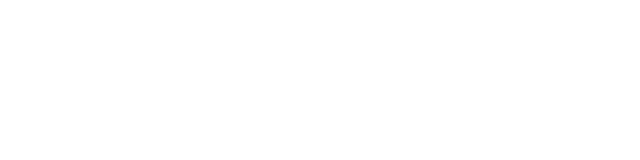
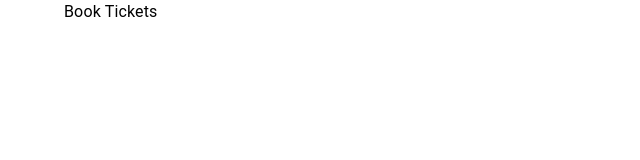
Before and after one commit to Krunal-11/Flight-Booking-Application, a React (Create React App) app in the folder client/: page /booking in a window 1280 px wide. Before the commit this address had no page. Shown: the top 160 px of the page, without its empty margins (0-640 px from the left). Built offline with nearby package versions, Linux system fonts and the light colour scheme.

Commit message:
passed number of people as state for booking page

```diff
--- a/client/src/App.js
+++ b/client/src/App.js
@@ -3,6 +3,7 @@ import { BrowserRouter as Router, Route, Routes } from 'react-router-dom';
 import LoginRegisterPage from './LoginRegisterPage';
 import HomePage from './HomePage';
 import ViewTripsPage from './ViewTripsPage';
+import BookingPage from './BookingPage'
 
 
 function App() {
@@ -12,6 +13,7 @@ function App() {
                 <Route path="/login" element={<LoginRegisterPage />} />
                 <Route path="/home" element={<HomePage />} />
                 <Route path="/all-flights" element={<ViewTripsPage />} />
+                <Route path="/booking" element={<BookingPage />} />
                 {/* Add other routes here */}
             </Routes>
         </Router>
--- /dev/null
+++ b/client/src/BookingPage.js
@@ -0,0 +1,23 @@
+import { Container, Typography } from "@mui/material";
+import React, {useEffect, useState} from "react";
+import {useLocation, useNavigate} from "react-router-dom"
+
+const BookingPage= ()=>{
+    const location = useLocation();
+    const navigate = useNavigate();
+
+    const data = location.state || {};
+    console.log('navigated to booking page',data);
+
+
+    return (<>
+    <Container>
+        <Typography>
+            Book Tickets
+        </Typography>
+
+    </Container>
+ </>);
+}
+
+export default BookingPage;
--- a/client/src/ViewTripsPage.js
+++ b/client/src/ViewTripsPage.js
@@ -9,6 +9,8 @@ const ViewTripsPage = () => {
   const [trips, setTrips] = useState([]);
   const [loading, setLoading] = useState(true);
   const [error, setError] = useState(null);
+  const [numberOfPeople, setNumberOfPeople] = useState(null);
+
 
   // Extract search data from the location state
   const { departureLocation, arrivalLocation, departureDate, numberOfTickets } =
@@ -41,7 +43,8 @@ const ViewTripsPage = () => {
         const data = await response.json();
         console.log("data", data);
         console.log("data .trips is ", data.trips.trips);
-        setTrips(data.trips); // Set trips to the trips array from the response
+        setTrips(data.trips);
+        setNumberOfPeople(data.number_of_people);
       } catch (err) {
         setError(err.message);
       } finally {
@@ -53,9 +56,9 @@ const ViewTripsPage = () => {
   }, [departureLocation, arrivalLocation, departureDate, numberOfTickets]);
 
   const handleBookTrip = (trip) => {
-    // Handle booking logic (navigate to booking page with trip details)
-    navigate("/booking", { state: { trip } });
-  };
+  navigate("/booking", { state: { trip, number_of_people:numberOfPeople } });
+};
+
 
   //if( trip)
   if (loading) return <Typography variant="h6">Loading trips...</Typography>;
```
